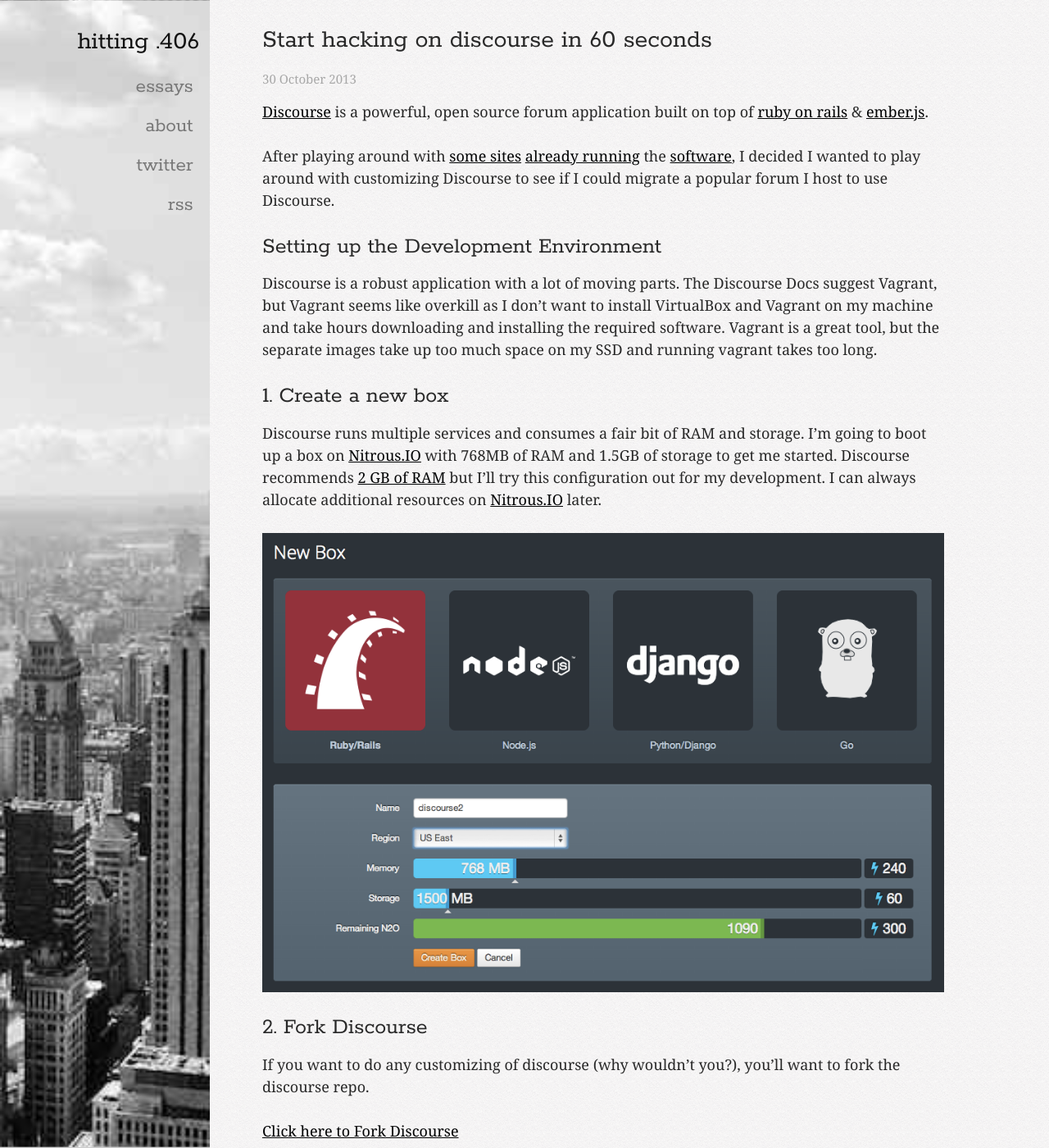
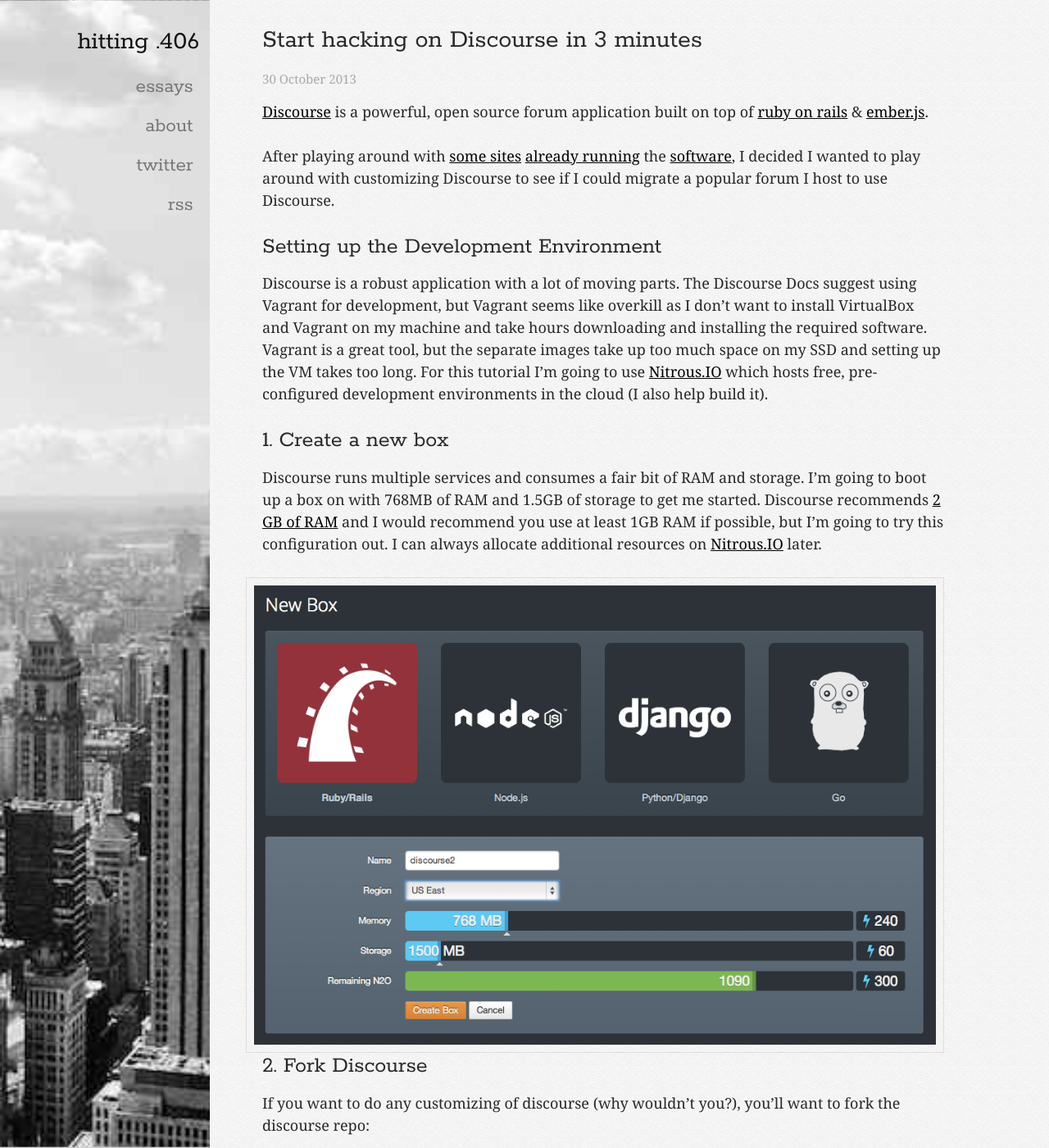
Before and after one commit to ajhit406/ajhit406.github.io, a Jekyll site: the page built from _posts/2013-10-30-discourse-dev.md, in a window 1280 px wide and 1400 px high. Shown: the whole window at 82% size. Built offline with Jekyll 4.4.1, drawn with Linux system fonts in a browser that asks for light colours; Markdown is read by kramdown in place of the engine named in the settings; comment, search, counter and statistics services are not loaded; some of the changed text lies outside the part shown.

Commit message:
fixing layout, updating title

```diff
--- a/_posts/2013-10-30-discourse-dev.md
+++ b/_posts/2013-10-30-discourse-dev.md
@@ -1,6 +1,6 @@
 ---
 layout: post
-title: Start hacking on discourse in 60 seconds
+title: Start hacking on Discourse in 3 minutes
 ---
 
 [Discourse](https://www.discourse.org) is a powerful, open source forum application built on top of [ruby on rails](https://www.rubyonrails.org) & [ember.js](https://www.emberjs.com).
@@ -9,21 +9,21 @@
 
 ## Setting up the Development Environment
 
-Discourse is a robust application with a lot of moving parts.  The Discourse Docs suggest Vagrant, but Vagrant seems like overkill as I don't want to install VirtualBox and Vagrant on my machine and take hours downloading and installing the required software.  Vagrant is a great tool, but the separate images take up too much space on my SSD and running vagrant takes too long.
+Discourse is a robust application with a lot of moving parts.  The Discourse Docs suggest using Vagrant for development, but Vagrant seems like overkill as I don't want to install VirtualBox and Vagrant on my machine and take hours downloading and installing the required software.  Vagrant is a great tool, but the separate images take up too much space on my SSD and setting up the VM takes too long.  For this tutorial I'm going to use [Nitrous.IO](https://www.nitrous.io/) which hosts free, pre-configured development environments in the cloud (I also help build it).
 
 ## 1. Create a new box
 
-Discourse runs multiple services and consumes a fair bit of RAM and storage.  I'm going to boot up a box on [Nitrous.IO](https://www.nitrous.io) with 768MB of RAM and 1.5GB of storage to get me started.  Discourse recommends [2 GB of RAM](https://github.com/ajhit406/discourse/blob/master/docs/INSTALL-ubuntu.md) but I'll try this configuration out for my development. I can always allocate additional resources on [Nitrous.IO](https://www.nitrous.io/) later.
+Discourse runs multiple services and consumes a fair bit of RAM and storage.  I'm going to boot up a box on with 768MB of RAM and 1.5GB of storage to get me started.  Discourse recommends [2 GB of RAM](https://github.com/ajhit406/discourse/blob/master/docs/INSTALL-ubuntu.md) and I would recommend you use at least 1GB RAM if possible, but I'm going to try this configuration out. I can always allocate additional resources on [Nitrous.IO](https://www.nitrous.io/) later.
 
 ![New Box](/images/new-box.png)
 
 ## 2. Fork Discourse
 
-If you want to do any customizing of discourse (why wouldn't you?), you'll want to fork the discourse repo.
+If you want to do any customizing of discourse (why wouldn't you?), you'll want to fork the discourse repo:
 
 [Click here to Fork Discourse](https://github.com/discourse/discourse/fork)
 
-Once you've forked the repo, you can jump into the Nitrous.IO IDE and clone it to your box.
+Once you've forked the repo, you can jump into the Nitrous.IO IDE and clone discourse to your Nitrous box.
 
 ![Clone Discourse](/images/cloned.png)
 
--- a/css/screen.css
+++ b/css/screen.css
@@ -364,7 +364,8 @@
 
 @media only screen and (min-width: 992px) {
   /* 992 =================================================== */
-  section[role="main] img {float: right; margin-left: 1.5em;border: 1px solid #ddd;padding: .5em;}
+  section[role="main"] img {float: right; margin-left: 1.5em;border: 1px solid #ddd;padding: .5em;}
+  [role="banner"] {max-width: 320px}
 }
 
 @media only screen and (min-width: 1382px) {
```
Also changed, not shown: other parts of _posts/2013-10-30-discourse-dev.md (+1 -1 lines).
